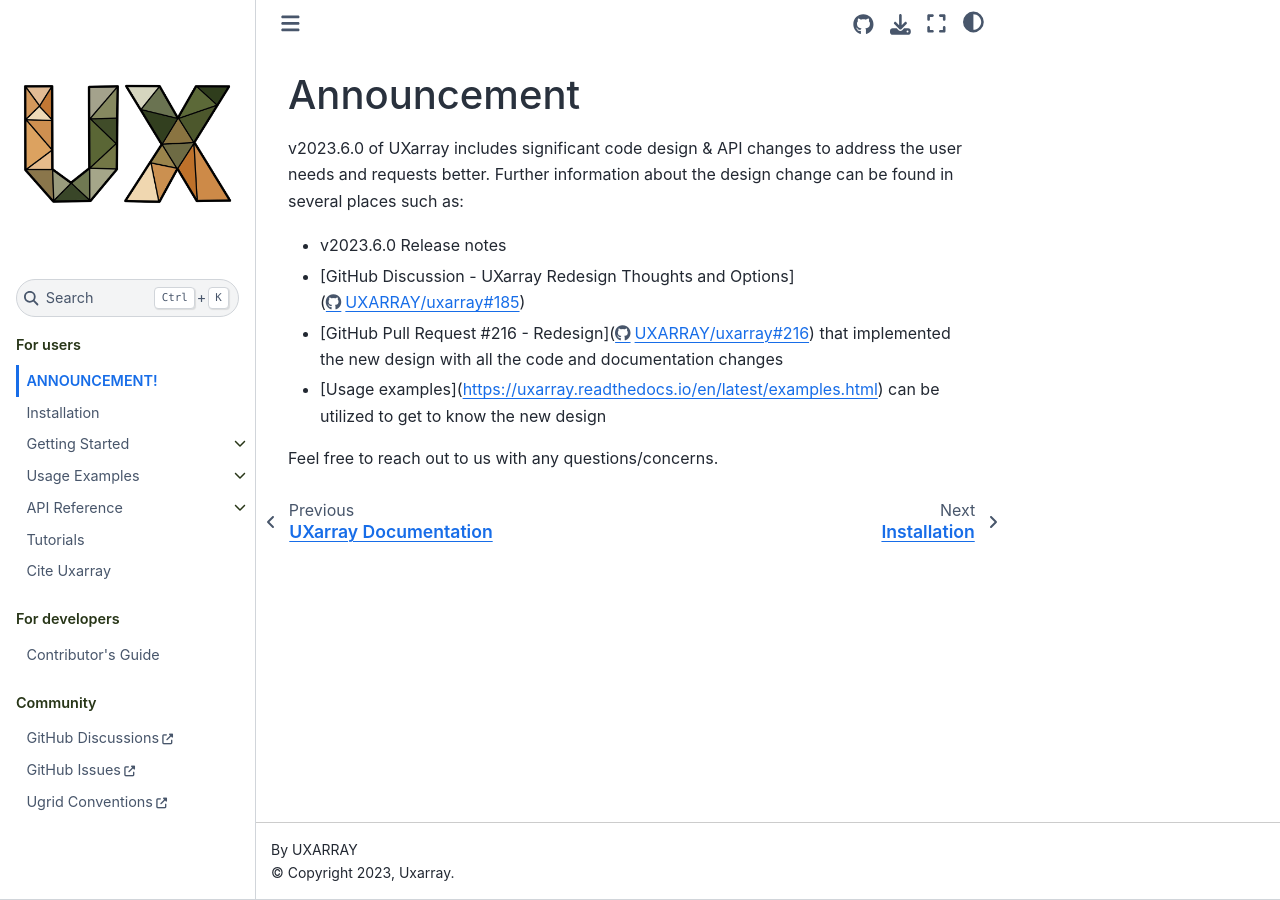
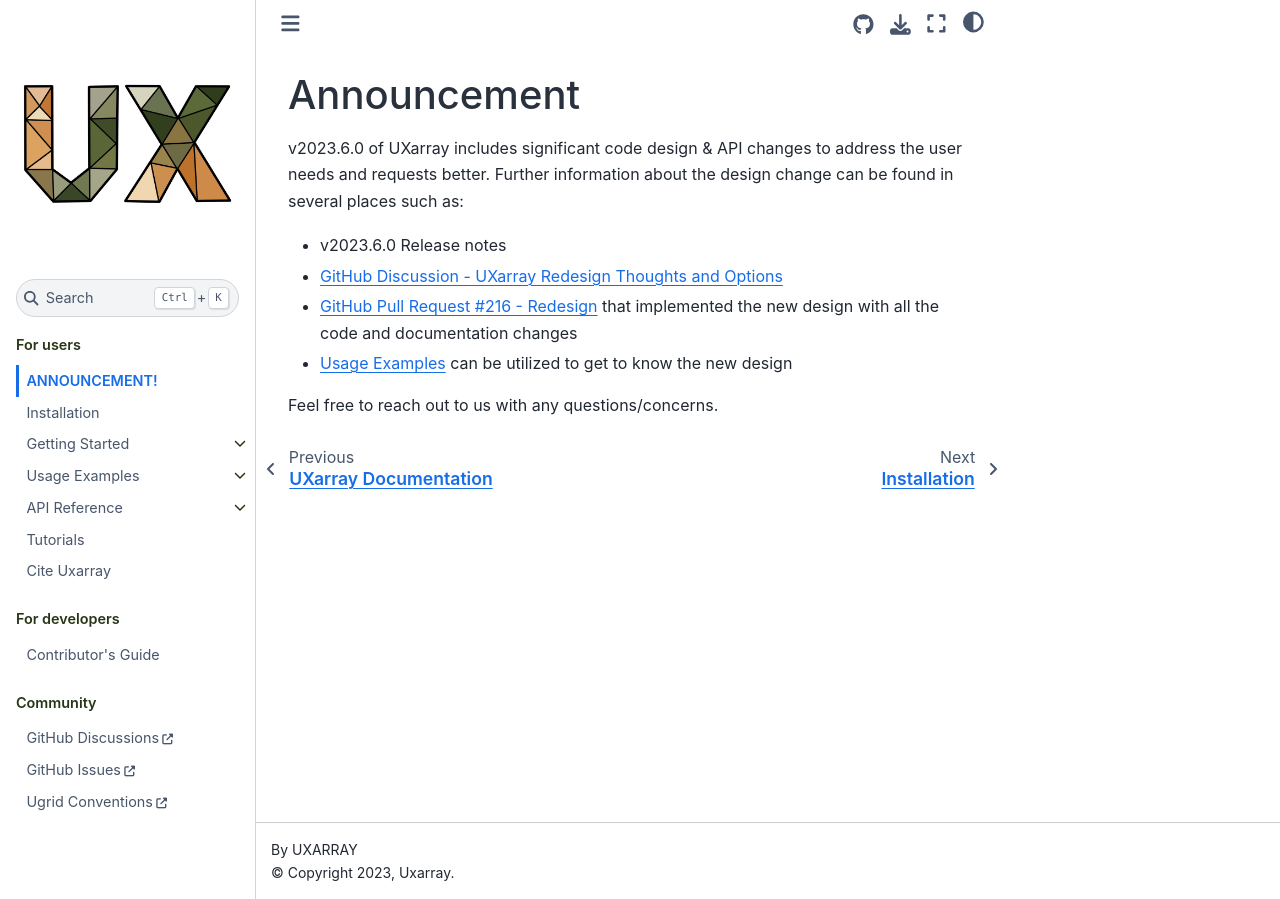
Before and after one commit to UXARRAY/uxarray, a Sphinx documentation site: the page built from docs/announcement.rst, in a window 1280 px wide. Built offline with Sphinx 7.4.7 and the Sphinx Book theme 1.1.4, drawn with Linux system fonts in a browser that asks for light colours.

Commit message:
fix hyperlinks in announcement

```diff
--- a/docs/announcement.rst
+++ b/docs/announcement.rst
@@ -11,14 +11,13 @@
 
 - v2023.6.0 Release notes
 
-- [GitHub Discussion - UXarray Redesign Thoughts and
-  Options](https://github.com/UXARRAY/uxarray/discussions/185)
+- `GitHub Discussion - UXarray Redesign Thoughts and
+  Options <https://github.com/UXARRAY/uxarray/discussions/185>`_
 
-- [GitHub Pull Request #216 -
-  Redesign](https://github.com/UXARRAY/uxarray/pull/216) that implemented
-  the new design with all the code and documentation changes
+- `GitHub Pull Request #216 -
+  Redesign <https://github.com/UXARRAY/uxarray/pull/216>`_ that implemented the new design with all the code and documentation changes
 
-- [Usage examples](https://uxarray.readthedocs.io/en/latest/examples.html)
-  can be utilized to get to know the new design
+- `Usage Examples <https://uxarray.readthedocs.io/en/latest/examples.html>`_ can be utilized to get to know the new design
+
 
 Feel free to reach out to us with any questions/concerns.
```
